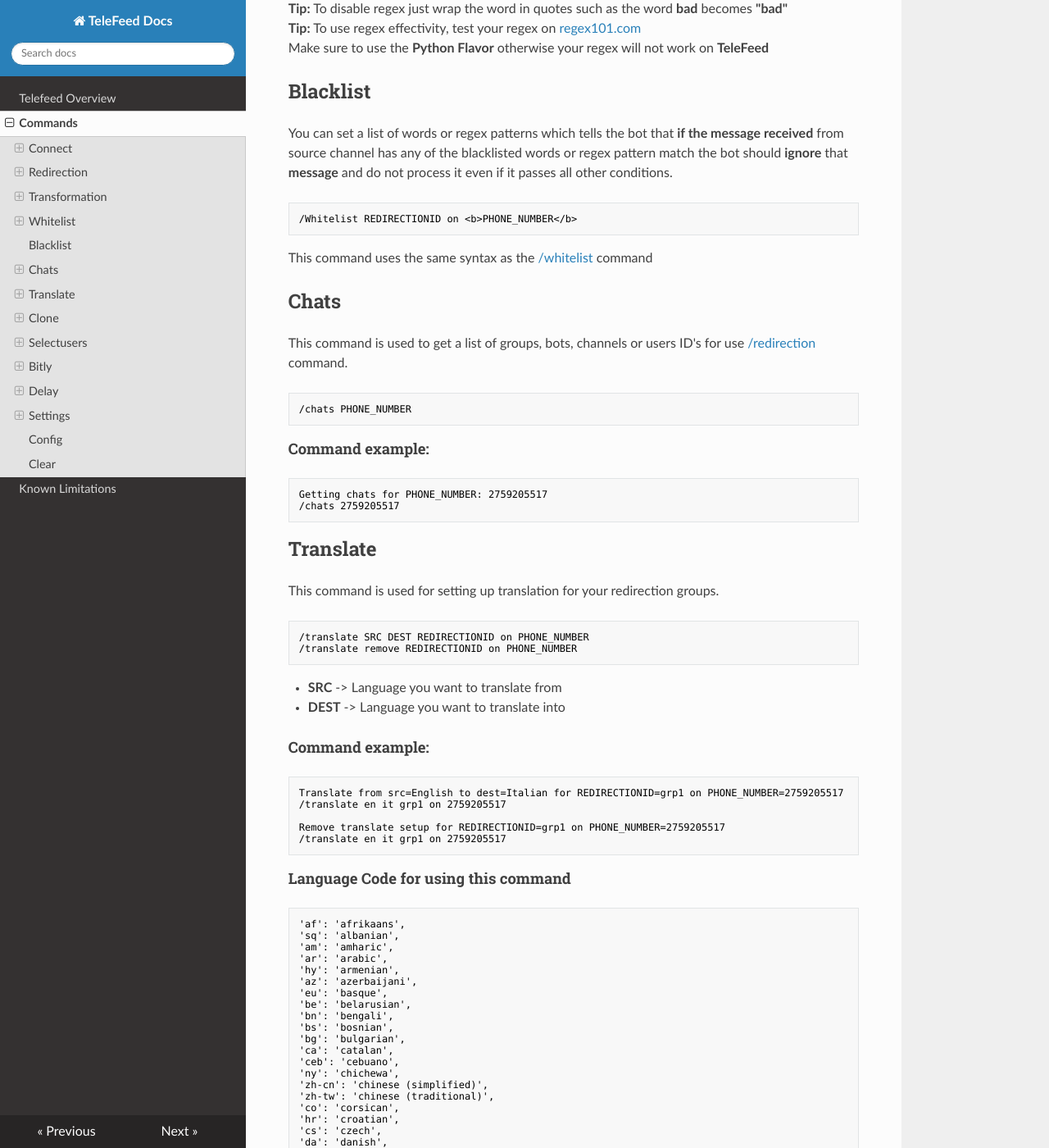
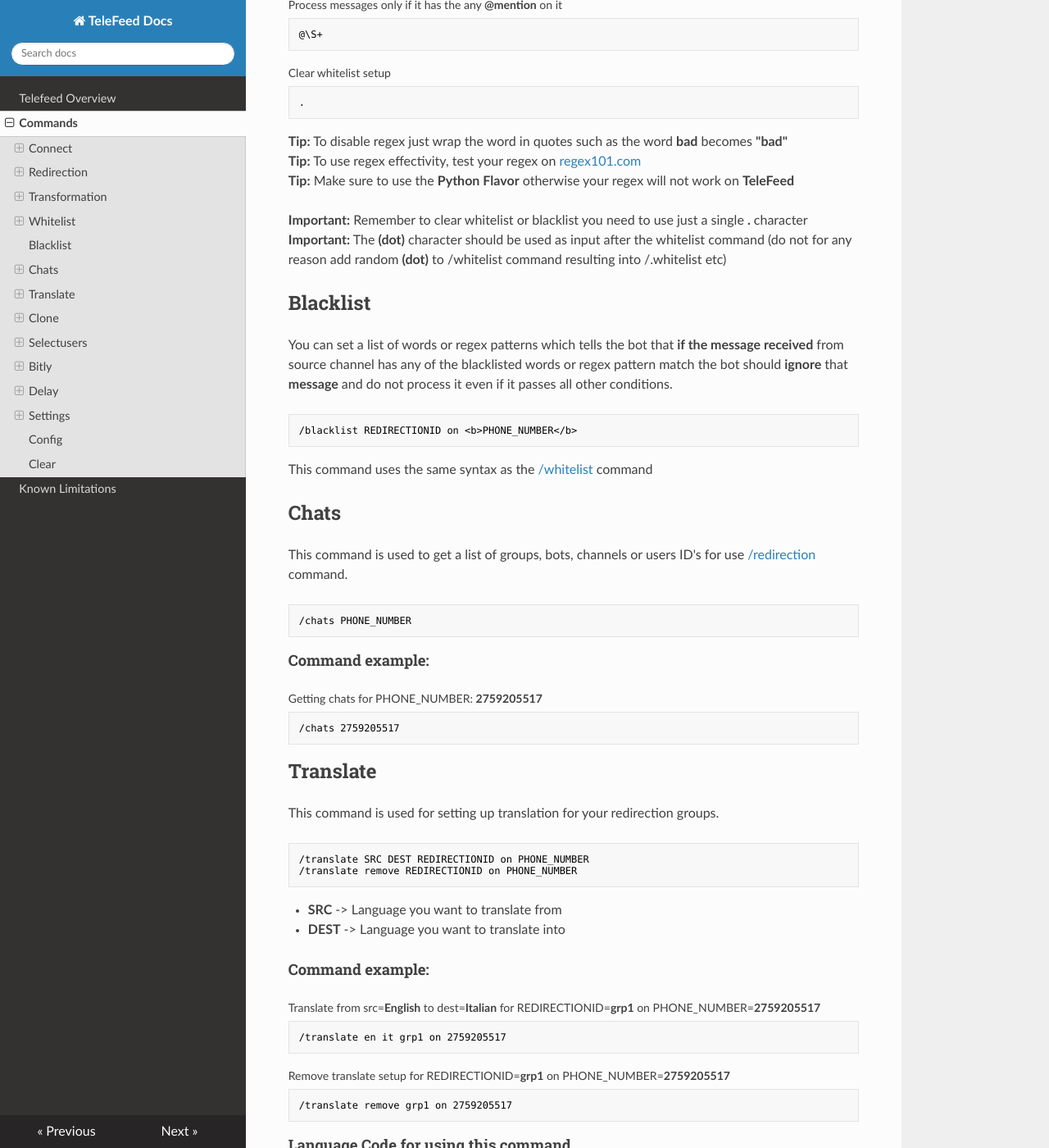
Before and after one commit to PSYR3X/telefeed_docs, an MkDocs documentation site: the page built from docs/commands.md, in a window 1280 px wide and 1400 px high, scrolled down 6039 px. Shown: the whole window at 82% size. Built offline with MkDocs 1.6.1, drawn with Linux system fonts in a browser that asks for light colours; some of the changed text lies outside the part shown.

Commit message:
Improving docs

````diff
--- a/docs/commands.md
+++ b/docs/commands.md
@@ -19,8 +19,8 @@ This command is used for connecting telegram accounts with <b>TeleFeed</b>. You
 
 ####Command example:
 
+<p style="margin-bottom: -13px; font-size: 14px;">Connecting to TeleFeed with PHONE_NUMBER=<b>2759205517</b></b></p>
 ```nohighlight
-Connecting to TeleFeed with PHONE_NUMBER: 2759205517
 /connect 2759205517
 ```
 
@@ -48,14 +48,20 @@ You can use the [/chats](/commands/#chats) command to get channel/users/groups I
 
 ####Command example:
 
+
+<p style="margin-bottom: -13px; font-size: 14px;">Setting up redirection with REDIRECTIONID=<b>group1</b> on PHONE_NUMBER=<b>2759205517</b></p>
 ```nohighlight
-Setting up redirection with REDIRECTIONID: group1 on PHONE_NUMBER: 2759205517
 /redirection add group1 on 2759205517
+```
 
-Removing redirection with REDIRECTIONID: group1 on PHONE_NUMBER: 2759205517
+<p style="margin-bottom: -13px; font-size: 14px;">Removing redirection with REDIRECTIONID=<b>group1</b> on PHONE_NUMBER=<b>2759205517</b></p>
+```
 /redirection remove group1 on 2759205517
+```
 
-Showing all active redirections on PHONE_NUMBER: 2759205517
+
+<p style="margin-bottom: -13px; font-size: 14px;">Showing all active redirections on PHONE_NUMBER=<b>2759205517</b></p>
+```
 /redirection 2759205517
 ```
 
@@ -250,8 +256,8 @@ You can set a list of words or regex patterns that tell the bot <b>to process me
 
 ####Command example:
 
+<p style="margin-bottom: -13px; font-size: 14px;">Whitelist for REDIRECTIONID: <b>group1</b> on PHONE_NUMBER: <b>2759205517</b></p>
 ```nohighlight
-Whitelist for REDIRECTIONID: group1 on PHONE_NUMBER: 2759205517
 /whitelist group1 on 2759205517
 ```
 
@@ -261,25 +267,36 @@ Whitelist for REDIRECTIONID: group1 on PHONE_NUMBER: 2759205517
 
 The synax for this command is the same as [/transformation](/commands/#power-feature) <b>power feature</b>
 
-Process messages only if it has the word <b>bad</b> in it. (REGEX DISABLED)
+
+<p style="margin-bottom: -13px; font-size: 14px;">Process messages only if it has the word <b>bad</b> in it. <b>(REGEX DISABLED)</b></p>
 ```nohighlight
 "bad"
 ```
 
-Process messages only if it has the any <b>@mention</b> on it.
+<p style="margin-bottom: -13px; font-size: 14px;">Process messages only if it has the any <b>@mention</b> on it</p>
 ```nohighlight
 @\S+
 ```
+
+<p style="margin-bottom: -13px; font-size: 14px;">Clear whitelist setup</p>
+```nohighlight
+.
+```
+
 <b>Tip:</b> To disable regex just wrap the word in quotes such as the word <b>bad</b> becomes <b>"bad"</b>
 <b>Tip:</b> To use regex effectivity, test your regex on [regex101.com](https://regex101.com)
-Make sure to use the <b>Python Flavor</b> otherwise your regex will not work on <b>TeleFeed</b>
+<b>Tip:</b> Make sure to use the <b>Python Flavor</b> otherwise your regex will not work on <b>TeleFeed</b>
+
+<b>Important:</b> Remember to clear whitelist or blacklist you need to use just a single <b>.</b> character
+<b>Important:</b> The <b>(dot)</b> character should be used as input after the whitelist command (do not for any reason add random <b>(dot)</b> to /whitelist command resulting into /.whitelist etc)
+
 
 ## Blacklist
 
 You can set a list of words or regex patterns which tells the bot that <b>if the message received</b> from source channel has any of the blacklisted words or regex pattern match the bot should <b>ignore</b> that <b>message</b> and do not process it even if it passes all other conditions.
 
 ```nohighlight
-/Whitelist REDIRECTIONID on <b>PHONE_NUMBER</b>
+/blacklist REDIRECTIONID on <b>PHONE_NUMBER</b>
 ```
 
 This command uses the same syntax as the [/whitelist](/commands/#whitelist) command
@@ -294,8 +311,8 @@ This command is used to get a list of groups, bots, channels or users ID's for u
 
 ####Command example:
 
+<p style="margin-bottom: -13px; font-size: 14px;">Getting chats for PHONE_NUMBER: <b>2759205517</b></p>
 ```nohighlight
-Getting chats for PHONE_NUMBER: 2759205517
 /chats 2759205517
 ```
 
@@ -313,12 +330,14 @@ This command is used for setting up translation for your redirection groups.
 
 ####Command example:
 
+<p style="margin-bottom: -13px; font-size: 14px;">Translate from src=<b>English</b> to dest=<b>Italian</b> for REDIRECTIONID=<b>grp1</b> on PHONE_NUMBER=<b>2759205517</b></p>
 ```nohighlight
-Translate from src=English to dest=Italian for REDIRECTIONID=grp1 on PHONE_NUMBER=2759205517
 /translate en it grp1 on 2759205517
+```
 
-Remove translate setup for REDIRECTIONID=grp1 on PHONE_NUMBER=2759205517
-/translate en it grp1 on 2759205517
+<p style="margin-bottom: -13px; font-size: 14px;">Remove translate setup for REDIRECTIONID=<b>grp1</b> on PHONE_NUMBER=<B>2759205517</B></p>
+```
+/translate remove grp1 on 2759205517
 ```
 
 ####Language Code for using this command
@@ -451,11 +470,14 @@ If you have a redirection setup with the same ID's (SOURCE, TARGET) when using t
 
 ####Command example:
 
+<p style="margin-bottom: -13px; font-size: 14px;">Clone from SOURCE=<b>2759205517</b> to TARGET=<b>28887387</b> on PHONE_NUMBER=<b>2759205517</b></p>
 ```nohighlight
-Clone from SOURCE:2759205517 to TARGET:28887387 on PHONE_NUMBER=2759205517
 /clone 2759205517 28887387 on 2759205517
+```
 
-Clone from SOURCE=2759205517 to TARGET=28887387 with LIMIT=200 on PHONE_NUMBER=2759205517
+
+<p style="margin-bottom: -13px; font-size: 14px;">Clone from SOURCE=<b>2759205517</b> to TARGET=<b>28887387</b> with LIMIT=<b>200</b> on PHONE_NUMBER=<b>2759205517</b></p>
+```
 /clone 2759205517 28887387 200 on 2759205517
 ```
 
@@ -472,8 +494,8 @@ You can set a list of <b>user id s</b> to tell the bot <b>to process messages</b
 
 ####Command example:
 
+<p style="margin-bottom: -13px; font-size: 14px;">Setup for REDIRECTIONID=<b>grp</b> on PHONE_NUMBER=<b>2759205517</b></p>
 ```nohighlight
-Setup for REDIRECTIONID=grp on PHONE_NUMBER=2759205517
 /selectusers grp1 on 2759205517
 ```
 
@@ -496,9 +518,9 @@ This command is used for configuring bitly access for <b>TeleFeed</b>
 
 ####Command example:
 
+<p style="margin-bottom: -13px; font-size: 14px;">Setting bitly api with TOKEN=<b>43nafkiynmy7pn7lkqgiuwn6krquwisvjsdbgf</b></p>
 ```nohighlight
-Getting chats for PHONE_NUMBER: 2759205517
-/chats 43nafkiynmy7pn7lkqgiuwn6krquwisvjsdbgf
+/bitly 43nafkiynmy7pn7lkqgiuwn6krquwisvjsdbgf
 ```
 
 ## Delay
@@ -511,11 +533,14 @@ This command is used for setting up delays for your redirections.
 
 ####Command example:
 
+<p style="margin-bottom: -13px; font-size: 14px;">Delay REDIRECTIONID=<b>group_1</b> by Value=<b>120sec</b> on PHONE_NUMBER=<b>2759205517</b></p>
 ```nohighlight
-Delay REDIRECTIONID: group_1 by Value: 120sec on PHONE_NUMBER: 2759205517
 /delay 120 group1 on 2759205517
+```
 
-Delay all redirections by Value: 120sec on PHONE_NUMBER: 2759205517
+
+<p style="margin-bottom: -13px; font-size: 14px;">Delay all redirections by Value=<b>120sec</b> on PHONE_NUMBER=<b>2759205517</b></p>
+```
 /delay 120 group1 on 2759205517
 ```
 
````
